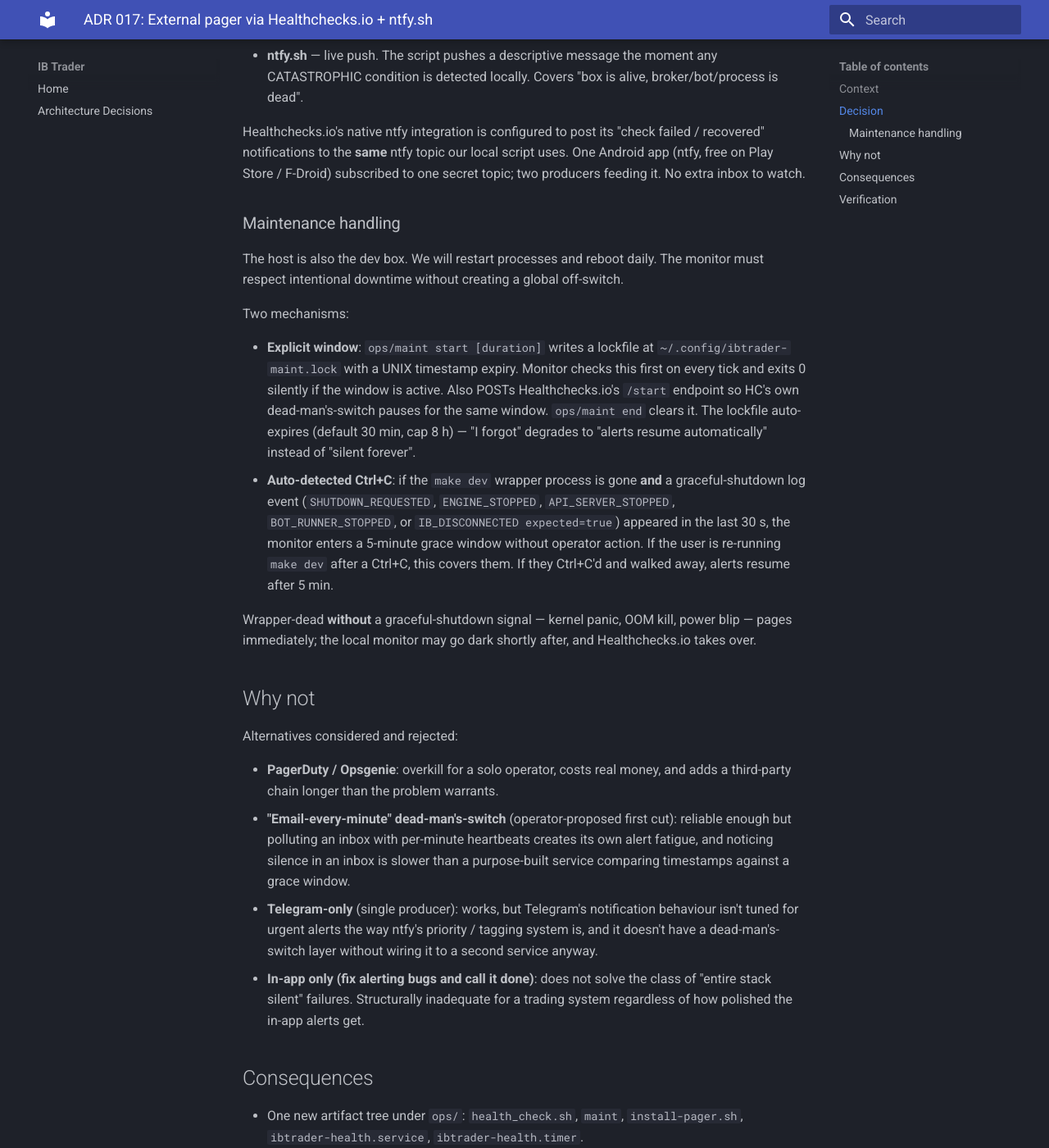
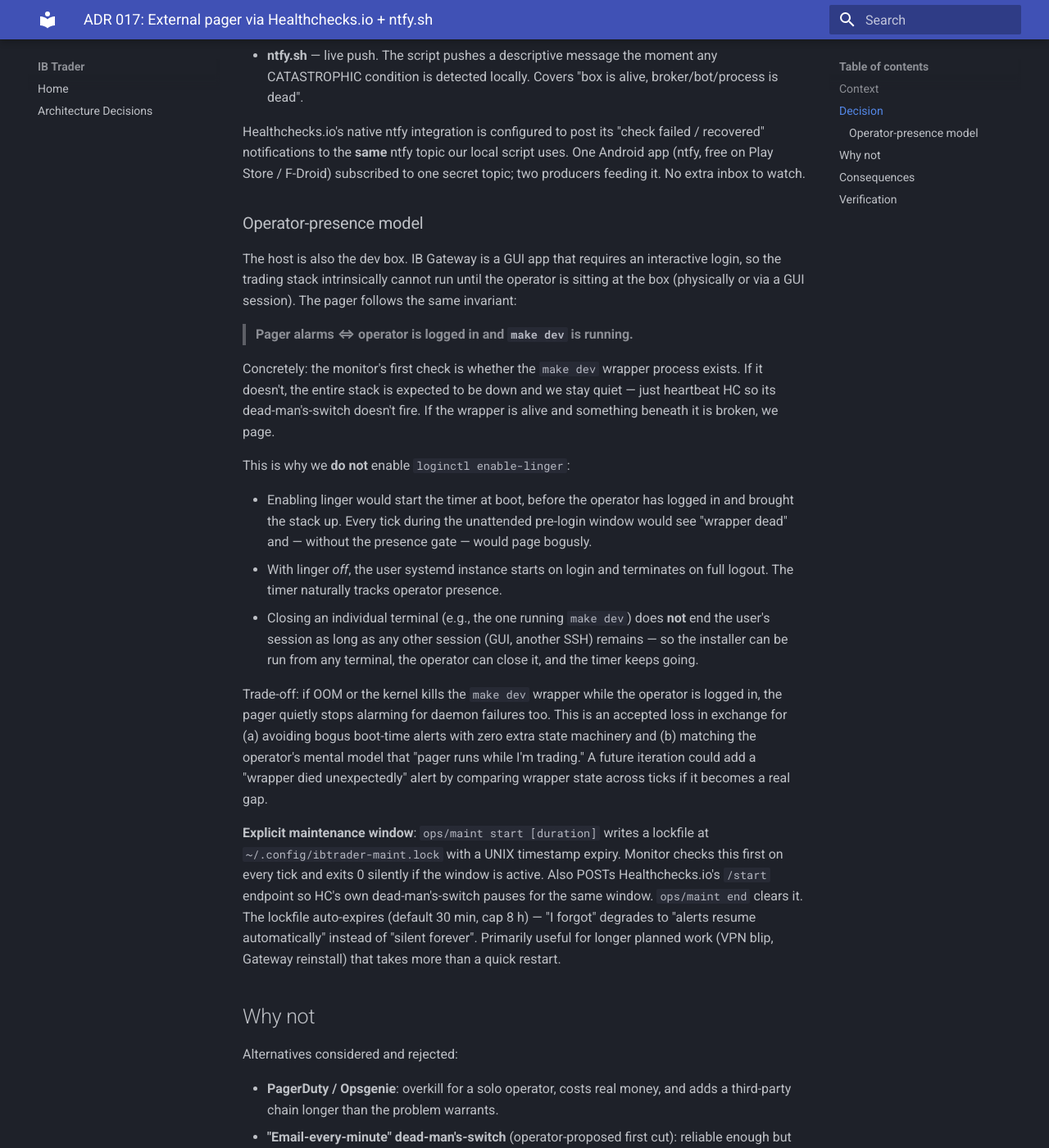
Before and after one commit to zuura15/ib-trader, an MkDocs documentation site: the page built from docs/decisions/017-external-pager.md, in a window 1280 px wide and 1400 px high, scrolled down 900 px. Shown: the whole window at 82% size. Built offline with MkDocs 1.6.1 and Material for MkDocs 9.7.7, drawn with Linux system fonts in a browser that asks for light colours.

Commit message:
refactor(ops): pager gates on `make dev` wrapper — no linger needed
Simplifies the maintenance-window logic and aligns the pager with
the operator's mental model for this box.

Problem: the previous design had two gating mechanisms (explicit
lockfile + auto-grace on Ctrl+C-detect-via-graceful-logs) and
implicitly recommended `loginctl enable-linger` to keep the timer
running across terminal closes. The linger part was wrong: IB
Gateway is a GUI app that needs an interactive login before the
stack can come up, so a lingering timer would page CATASTROPHIC on
every tick during the post-boot pre-login window.

Solution: make the very first check "is the `make dev` wrapper
process alive?". If not, heartbeat HC and exit 0 silently — stack-
absent is never an alert. This:

- Naturally handles post-reboot (no operator logged in yet).
- Naturally handles Ctrl+C (operator stopped the stack).
- Naturally handles deliberate maintenance without the lockfile
  (the explicit lockfile stays for long planned work like VPN or
  Gateway reinstalls that may run >30 min).
- Removes the need for linger entirely — timer tracks operator
  login naturally.

Closing an individual terminal doesn't end the session (GUI or
other SSH keeps it alive), so installing from any terminal and
closing it works. Full logout stops the timer, which restarts on
next login since it's enabled.

Trade-off: OOM-killing the `make dev` wrapper while operator is
logged in is now silent for daemon failures. Documented in ADR
017. Accepted for v1.

Changes:
- ops/health_check.sh: removed auto-grace + AUTO_GRACE_STATE env
  var. Replaced with a single _wrapper_alive gate at the top.
- ops/install-pager.sh: dropped the "enable linger" NOTE; added a
  WARNING if linger is ON explaining why it's wrong for this box.
- ops/ibtrader-health.service: removed AUTO_GRACE_STATE env.
- docs/decisions/017-external-pager.md: rewrote "Operator-presence
  model" section explaining the gate and the deliberate linger-off
  stance.
- tests/unit/test_ops_pager_scripts.py: replaced the auto-grace
  test class with TestOperatorPresenceGate (2 cases: pgrep-fail =
  silent exit 0; pgrep-success = full checks run).
- CHANGELOG.md: updated the feature bullet.

All 26 pager tests + 3 health-endpoint tests + 1 API test pass.

Co-Authored-By: Claude Opus 4.7 (1M context) <noreply@anthropic.com>

```diff
--- a/docs/decisions/017-external-pager.md
+++ b/docs/decisions/017-external-pager.md
@@ -46,33 +46,55 @@ topic our local script uses. One Android app (ntfy, free on Play
 Store / F-Droid) subscribed to one secret topic; two producers
 feeding it. No extra inbox to watch.
 
-### Maintenance handling
+### Operator-presence model
 
-The host is also the dev box. We will restart processes and reboot
-daily. The monitor must respect intentional downtime without creating
-a global off-switch.
+The host is also the dev box. IB Gateway is a GUI app that requires
+an interactive login, so the trading stack intrinsically cannot run
+until the operator is sitting at the box (physically or via a GUI
+session). The pager follows the same invariant:
 
-Two mechanisms:
+> **Pager alarms ⇔ operator is logged in and `make dev` is running.**
 
-- **Explicit window**: `ops/maint start [duration]` writes a
-  lockfile at `~/.config/ibtrader-maint.lock` with a UNIX timestamp
-  expiry. Monitor checks this first on every tick and exits 0
-  silently if the window is active. Also POSTs Healthchecks.io's
-  `/start` endpoint so HC's own dead-man's-switch pauses for the
-  same window. `ops/maint end` clears it. The lockfile
-  auto-expires (default 30 min, cap 8 h) — "I forgot" degrades to
-  "alerts resume automatically" instead of "silent forever".
-- **Auto-detected Ctrl+C**: if the `make dev` wrapper process is
-  gone **and** a graceful-shutdown log event (`SHUTDOWN_REQUESTED`,
-  `ENGINE_STOPPED`, `API_SERVER_STOPPED`, `BOT_RUNNER_STOPPED`, or
-  `IB_DISCONNECTED expected=true`) appeared in the last 30 s, the
-  monitor enters a 5-minute grace window without operator action.
-  If the user is re-running `make dev` after a Ctrl+C, this covers
-  them. If they Ctrl+C'd and walked away, alerts resume after 5 min.
+Concretely: the monitor's first check is whether the `make dev`
+wrapper process exists. If it doesn't, the entire stack is
+expected to be down and we stay quiet — just heartbeat HC so its
+dead-man's-switch doesn't fire. If the wrapper is alive and
+something beneath it is broken, we page.
 
-Wrapper-dead **without** a graceful-shutdown signal — kernel panic,
-OOM kill, power blip — pages immediately; the local monitor may go
-dark shortly after, and Healthchecks.io takes over.
+This is why we **do not** enable `loginctl enable-linger`:
+
+- Enabling linger would start the timer at boot, before the
+  operator has logged in and brought the stack up. Every tick
+  during the unattended pre-login window would see "wrapper dead"
+  and — without the presence gate — would page bogusly.
+- With linger *off*, the user systemd instance starts on login
+  and terminates on full logout. The timer naturally tracks
+  operator presence.
+- Closing an individual terminal (e.g., the one running `make
+  dev`) does **not** end the user's session as long as any other
+  session (GUI, another SSH) remains — so the installer can be
+  run from any terminal, the operator can close it, and the
+  timer keeps going.
+
+Trade-off: if OOM or the kernel kills the `make dev` wrapper while
+the operator is logged in, the pager quietly stops alarming for
+daemon failures too. This is an accepted loss in exchange for (a)
+avoiding bogus boot-time alerts with zero extra state machinery
+and (b) matching the operator's mental model that "pager runs
+while I'm trading." A future iteration could add a "wrapper died
+unexpectedly" alert by comparing wrapper state across ticks if it
+becomes a real gap.
+
+**Explicit maintenance window**: `ops/maint start [duration]`
+writes a lockfile at `~/.config/ibtrader-maint.lock` with a UNIX
+timestamp expiry. Monitor checks this first on every tick and
+exits 0 silently if the window is active. Also POSTs
+Healthchecks.io's `/start` endpoint so HC's own dead-man's-switch
+pauses for the same window. `ops/maint end` clears it. The
+lockfile auto-expires (default 30 min, cap 8 h) — "I forgot"
+degrades to "alerts resume automatically" instead of "silent
+forever". Primarily useful for longer planned work (VPN blip,
+Gateway reinstall) that takes more than a quick restart.
 
 ## Why not
 
```
Also changed, not shown: CHANGELOG.md (+10 -5 lines), 4 other files.
